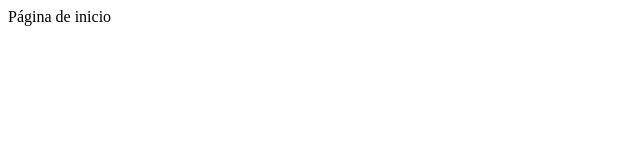
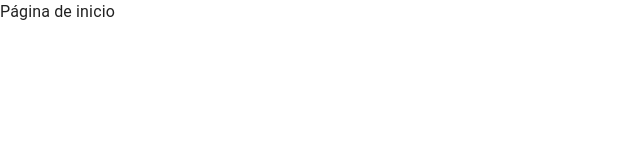
Before and after one commit to jmfegu/kitchen-alchemy, a React (Vite) app: page / in a window 1280 px wide. Shown: the top 160 px of the page, without its empty margins (0-640 px from the left). Built offline with nearby package versions, Linux system fonts and the light colour scheme.

Commit message:
#Configuracion-base: Theme provider

```diff
--- a/src/main.jsx
+++ b/src/main.jsx
@@ -1,14 +1,19 @@
 import React from 'react';
 import ReactDOM from 'react-dom/client';
 import { BrowserRouter } from 'react-router-dom';
+import { CssBaseline, ThemeProvider } from '@mui/material';
 import { KitchenApp } from './KitchenApp';
+import { kitchenTheme } from './theme/kitchenTheme';
 
 import './styles.css';
 
 ReactDOM.createRoot(document.getElementById('root')).render(
   <React.StrictMode>
     <BrowserRouter>
-      <KitchenApp />
+      <ThemeProvider theme={ kitchenTheme }>
+        <CssBaseline/>
+        <KitchenApp />
+      </ThemeProvider>
     </BrowserRouter>
   </React.StrictMode>
 )
--- /dev/null
+++ b/src/theme/kitchenTheme.js
@@ -0,0 +1,17 @@
+import { createTheme } from '@mui/material/styles';
+import { red } from '@mui/material/colors';
+
+// Create a theme instance.
+export const kitchenTheme = createTheme({
+  palette: {
+    primary: {
+      main: '#556cd6',
+    },
+    secondary: {
+      main: '#19857b',
+    },
+    error: {
+      main: red.A400,
+    },
+  },
+});
```
